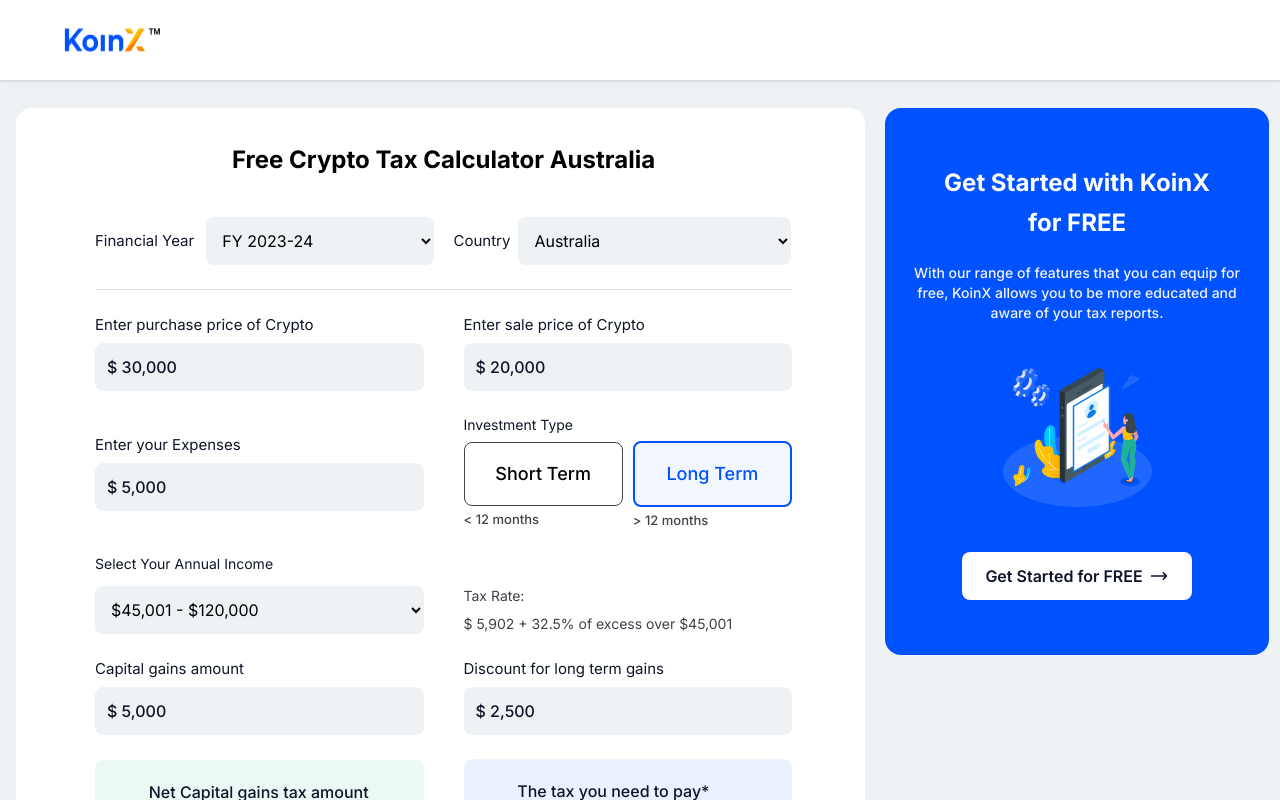
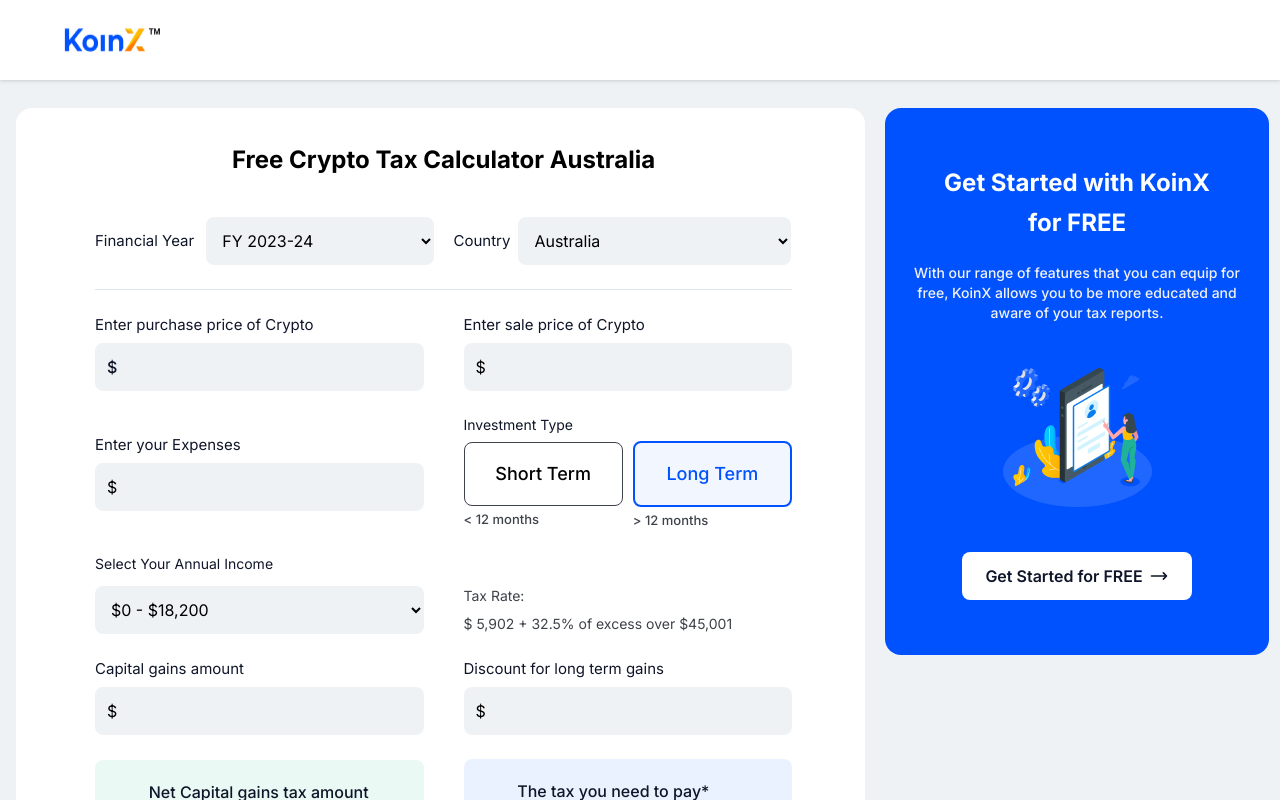
Before and after one commit to karthik-mohan23/CryptoTaxMate, a React (Vite) app: page / in a window 1280 px wide. Shown: the top 800 px of the page. Built offline with nearby package versions, Linux system fonts and the light colour scheme.

Commit message:
prefixed $ to all inputs

```diff
--- a/src/components/CryptoTaxCalculator.jsx
+++ b/src/components/CryptoTaxCalculator.jsx
@@ -1,8 +1,32 @@
+import { useState } from "react";
 import DesktopCard from "./DesktopCard";
 import FaqContent from "./FaqContent";
 import MobileCard from "./MobileCard";
 
 const CryptoTaxCalculator = () => {
+  const [inputValues, setInputValues] = useState({
+    purchasePrice: "",
+    salePrice: "",
+    expenses: "",
+    investmentType: "",
+    annualIncome: "",
+  });
+
+  const handleInputChange = (event) => {
+    const value = event.target.value;
+    const name = event.target.name;
+    // Check if value is a number and limit to a maximum of 5 digits
+    if (!isNaN(value) && value.length <= 5) {
+      // Remove the negative symbol
+      // Use parseFloat to handle decimal input
+      const sanitizedValue = Math.abs(parseFloat(value));
+      // Update the inputValues object with the new value for the specified field
+      setInputValues({
+        ...inputValues,
+        [name]: sanitizedValue,
+      });
+    }
+  };
   return (
     <div className="bg-default-gray max-w-[83rem] mx-auto xl:flex  gap-1 ">
       <div className=" bg-white w-full max-w-[55.0625rem] lg:bg-default-gray pt-4 px-4  lg:pt-0 ">
@@ -18,13 +42,8 @@
                 <label className="text-f-primary text-sm lg:text-[0.9375rem] w-40 ">
                   Financial Year
                 </label>
-                <select
-                  id="country"
-                  className="bg-default-gray w-full h-10 px-4 py-2 max-w-[17.0625rem] md:h-12 md:p-3 rounded-lg">
-                  <option
-                    // value="23"
-                    selected
-                    className="text-f-primary text-base font-medium ">
+                <select className="bg-default-gray w-full h-10 px-4 py-2 max-w-[17.0625rem] md:h-12 md:p-3 rounded-lg">
+                  <option className="text-f-primary text-base font-medium ">
                     FY 2023-24
                   </option>
                 </select>
@@ -34,13 +53,8 @@
                 <label className="text-f-primary text-sm lg:text-[0.9375rem]">
                   Country
                 </label>
-                <select
-                  id="country"
-                  className="bg-default-gray w-full  h-10 px-4 py-2 max-w-[17.0625rem] md:h-12 md:p-3 rounded-lg">
-                  <option
-                    // value="Australia"
-                    selected
-                    className="text-f-primary text-base font-medium">
+                <select className="bg-default-gray w-full  h-10 px-4 py-2 max-w-[17.0625rem] md:h-12 md:p-3 rounded-lg">
+                  <option className="text-f-primary text-base font-medium">
                     Australia
                   </option>
                 </select>
@@ -52,41 +66,56 @@
             {/* end of divider */}
             {/* second row */}
             <div className="flex flex-col gap-6 lg:flex-row lg:items-center lg:gap-10 ">
-              {/* financial entry */}
+              {/* Purchase Price */}
               <div className=" flex flex-col gap-[6px] w-full ">
                 <label className="text-f-primary text-[0.9375rem] ">
                   Enter purchase price of Crypto
                 </label>
-                <input
-                  id="country"
-                  className="bg-default-gray w-full  h-10 px-4 py-2  md:h-12 md:p-3 rounded-lg text-f-primary text-base font-medium"
-                  value="$ 30,000"></input>
+                <div className="flex  items-center bg-default-gray w-full  h-10 px-4 py-2  md:h-12 md:p-3 rounded-lg text-f-primary text-base font-medium">
+                  <span>$</span>
+                  <input
+                    type="number"
+                    value={inputValues.purchasePrice}
+                    name="purchasePrice"
+                    onChange={(event) => handleInputChange(event)}
+                    className="bg-default-gray w-full h-full px-4 py-2  md:h-12 md:p-3 rounded-lg text-f-primary text-base font-medium  outline-none"></input>
+                </div>
               </div>
-              {/* country */}
+              {/* Sale Price */}
               <div className=" flex flex-col gap-[6px] w-full ">
                 <label className="text-f-primary text-[0.9375rem]">
                   Enter sale price of Crypto
                 </label>
-                <input
-                  id="country"
-                  className="bg-default-gray w-full h-10 px-4 py-2  md:h-12 md:p-3 rounded-lg text-f-primary text-base font-medium"
-                  value="$ 20,000"></input>
+                <div className="flex items-center bg-default-gray h-10   md:h-12 w-full px-4 py-2 md:p-3 rounded-lg">
+                  <span>$</span>
+                  <input
+                    className="bg-default-gray w-full h-full px-4 py-2 md:p-3    text-f-primary text-base font-medium outline-none"
+                    type="number"
+                    value={inputValues.salePrice}
+                    name="salePrice"
+                    onChange={(event) => handleInputChange(event)}></input>
+                </div>
               </div>
             </div>
             {/* end of second row */}
             {/* third row */}
             <div className="flex flex-col gap-6 lg:flex-row lg:items-center lg:gap-10">
-              {/* financial entry */}
+              {/* Expenses */}
               <div className=" flex flex-col gap-[6px] w-full ">
                 <label className="text-f-primary text-[0.9375rem] ">
                   Enter your Expenses
                 </label>
-                <input
-                  id="country"
-                  className="bg-default-gray w-full  h-10 px-4 py-2  md:h-12 md:p-3 rounded-lg text-f-primary text-base font-medium"
-                  value="$ 5,000"></input>
+                <div className="flex items-center bg-default-gray w-full  h-10 px-4 py-2  md:h-12 md:p-3 rounded-lg">
+                  <span>$</span>
+                  <input
+                    className="bg-default-gray w-full  h-10 px-4 py-2  md:h-12 md:p-3 rounded-lg text-f-primary text-base font-medium outline-none"
+                    type="number"
+                    value={inputValues.expenses}
+                    name="expenses"
+                    onChange={(event) => handleInputChange(event)}></input>
+                </div>
               </div>
-              {/* buttons */}
+              {/* Investment type */}
               <div className="  w-full ">
                 <p className="text-f-primary text-sm pb-[6px]">
                   Investment Type
@@ -116,23 +145,30 @@
             {/* end of third row */}
             {/* fourth row */}
             <div className="flex w-full flex-col gap-2 lg:flex-row lg:items-center lg:gap-10">
-              {/* financial entry */}
+              {/* Annual Income*/}
               <div className=" flex flex-col gap-[6px] w-full ">
                 <label className="text-f-primary text-sm text-[0.9375rem] mb-[6px]">
                   Select Your Annual Income
                 </label>
-                <select
-                  id="country"
-                  className="bg-default-gray w-full  h-10 px-4 py-2  md:h-12 md:p-3 rounded-lg">
-                  <option
-                    value="Australia"
-                    selected
-                    className="text-f-primary text-base font-medium">
+                <select className="bg-default-gray w-full  h-10 px-4 py-2  md:h-12 md:p-3 rounded-lg">
+                  <option className="text-f-primary text-base font-medium">
+                    $0 - $18,200
+                  </option>
+                  <option className="text-f-primary text-base font-medium">
+                    $18,201 - $45,000
+                  </option>
+                  <option className="text-f-primary text-base font-medium">
                     $45,001 - $120,000
+                  </option>
+                  <option className="text-f-primary text-base font-medium">
+                    $120,000 - $180,000
+                  </option>
+                  <option className="text-f-primary text-base font-medium">
+                    $180,001+
                   </option>
                 </select>
               </div>
-              {/* country */}
+              {/* Tax rate */}
               <div className=" flex items-center gap-2 lg:flex-col  lg:self-end    w-full ">
                 <p className="text-xs lg:text-sm text-btn-border-gray leading-6 self-start">
                   Tax Rate:
@@ -145,31 +181,35 @@
             {/* end fourth row */}
             {/* fifth row */}
             <div className="flex flex-col gap-6 lg:flex-row lg:items-center lg:gap-10">
-              {/* financial entry */}
+              {/*  Capital gains amount */}
               <div className=" flex flex-col gap-[6px] w-full ">
                 <label className="text-f-primary text-[0.9375rem] ">
                   Capital gains amount
                 </label>
-                <input
-                  id="country"
-                  className="bg-default-gray w-full  h-10 px-4 py-2  md:h-12 md:p-3 rounded-lg text-f-primary text-base font-medium"
-                  value="$ 5,000"></input>
+                <div className="flex items-center bg-default-gray w-full  h-10 px-4 py-2  md:h-12 md:p-3 rounded-lg">
+                  <span>$</span>
+                  <input
+                    className="bg-default-gray w-full  h-10 px-4 py-2  md:h-12 md:p-3 rounded-lg text-f-primary text-base font-medium outline-none"
+                    value=""></input>
+                </div>
               </div>
-              {/* country */}
+              {/* Discount for long term gains */}
               <div className=" flex flex-col gap-[6px] w-full ">
                 <label className="text-f-primary text-[0.9375rem]">
                   Discount for long term gains
                 </label>
-                <input
-                  id="country"
-                  className="bg-default-gray w-full h-10 px-4 py-2  md:h-12 md:p-3 rounded-lg text-f-primary text-base font-medium"
-                  value="$ 2,500"></input>
+                <div className="flex items-center bg-default-gray w-full  h-10 px-4 py-2  md:h-12 md:p-3 rounded-lg">
+                  <span>$</span>
+                  <input
+                    className="bg-default-gray w-full  h-10 px-4 py-2  md:h-12 md:p-3 rounded-lg text-f-primary text-base font-medium outline-none"
+                    value=""></input>
+                </div>
               </div>
             </div>
             {/* end of fifth row */}
             {/* sixth row */}
             <div className="px-7 pt-9 lg:px-0 lg:pt-0 lg:flex lg:flex-row lg:items-center lg:gap-10">
-              {/* green container */}
+              {/* Net Capital gains tax amount */}
               <div className="bg-green-btn pt-5 pb-[17px] px-9 rounded-lg mb-5 lg:mb-0 lg:flex-1 ">
                 <p className="text-base text-f-primary mb-2  w-[221px] mx-auto font-medium">
                   Net Capital gains tax amount
@@ -178,7 +218,7 @@
                   $ 2,500
                 </p>
               </div>
-              {/* blue container */}
+              {/* The tax you need to pay */}
               <div className="bg-btn-blue py-5 px-9 rounded-lg lg:flex-1">
                 <p className="text-base text-f-primary mb-2  w-[221px] mx-auto font-medium">
                   The tax you need to pay*
--- a/src/components/FaqContent.jsx
+++ b/src/components/FaqContent.jsx
@@ -6,7 +6,7 @@
       {faqs.map((faq) => {
         const { question, answer } = faq;
         return (
-          <div className="my-[15px]">
+          <div key={question} className="my-[15px]">
             <h4 className="text-lg lg:text-xl font-bold">{question}</h4>
             <p className="text-base leading-6 my-[15px]">{answer}</p>
           </div>
```
